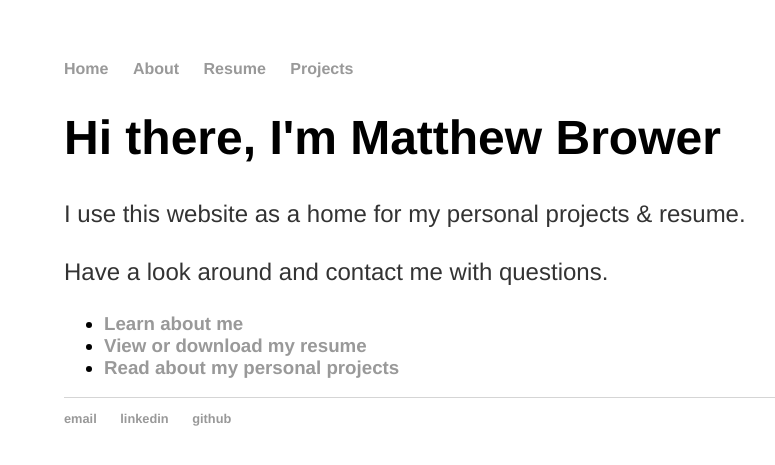
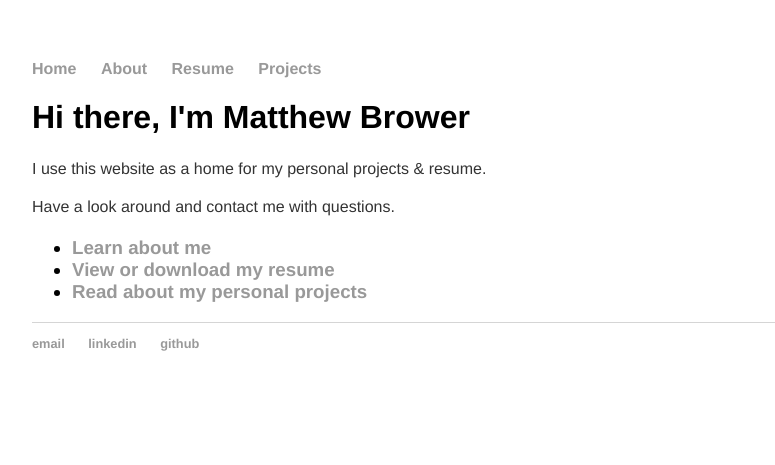
Before and after one commit to MatthewBrower/matthewbrower.github.io, a Jekyll site: the page built from index.html, in a window 1280 px wide. Shown: the top 465 px of the page, without its empty margins (128-903 px from the left). Built offline with Jekyll 4.4.1, drawn with Linux system fonts in a browser that asks for light colours.

Commit message:
Changed font size defaults

```diff
--- a/css/main.css
+++ b/css/main.css
@@ -1,6 +1,6 @@
 body {
     margin: 60px auto;
-    width: 70%;
+    width: 75%;
     font-family:'Helvetica', 'Arial', 'Sans-Serif';
 }
 nav ul, footer ul {
@@ -21,11 +21,11 @@ a:hover {
     text-decoration: underline;
 }
 h1 {
-    font-size: 3em;
+    /*font-size: 3em;*/
     font-family:'Helvetica', 'Arial', 'Sans-Serif';
 }
 p {
-    font-size: 1.5em;
+    /*font-size: 1.5em;*/
     line-height: 1.4em;
     color: #333;
     font-family:'Helvetica', 'Arial', 'Sans-Serif';
@@ -37,7 +37,7 @@ footer {
 
 ul.posts {
     margin: 20px auto 40px;
-    font-size: 1.5em;
+    /*font-size: 1.5em;*/
 }
 
 ul.posts li {
```
